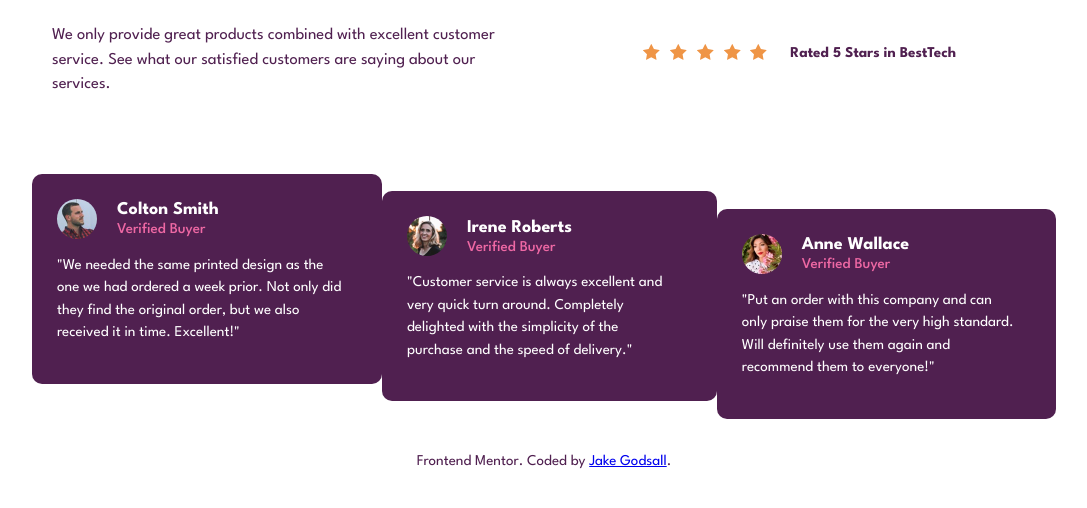
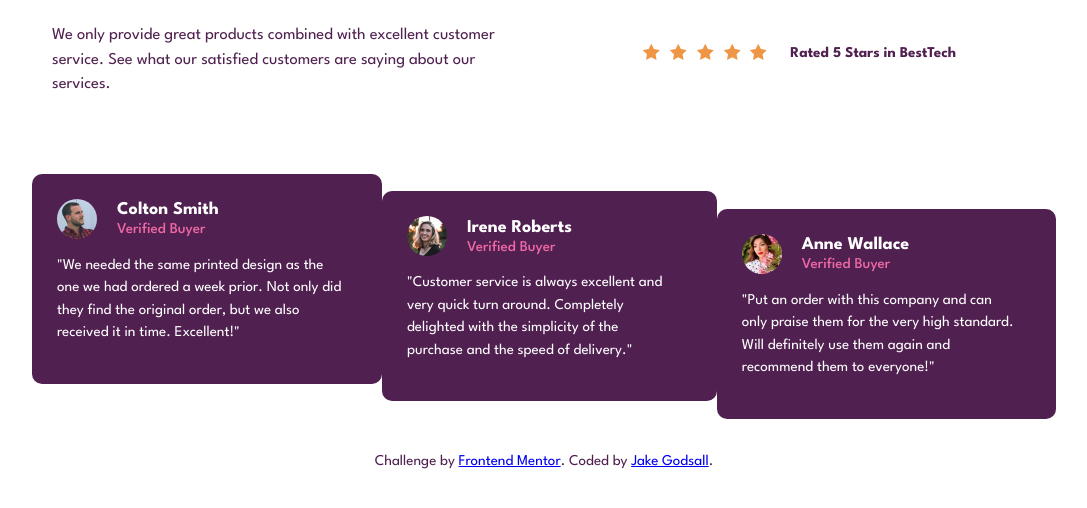
Before and after one commit to jakegodsall/fm-social-proof-section, a plain HTML site: page index.html in a window 1280 px wide. Shown: the part 266-774 px from the top of the page, without its empty margins (96-1183 px from the left). Drawn offline with Linux system fonts and the light colour scheme.

Commit message:
fixed attribution

```diff
--- a/index.html
+++ b/index.html
@@ -106,10 +106,10 @@
           standard. Will definitely use them again and recommend them to everyone!"</p>
       </div>
     </div>
-    <div class="attribution>
-      Challenge by
-      <a href=" https://www.frontendmentor.io?ref=challenge" target="_blank">Frontend Mentor</a>. Coded by <a
-        href="https://github.com/jakegodsall">Jake Godsall</a>.
+
+    <div class="attribution">
+      Challenge by <a href="https://www.frontendmentor.io?ref=challenge" target="_blank">Frontend Mentor</a>.
+      Coded by <a href="https://github.com/jakegodsall">Jake Godsall</a>.
     </div>
   </body>
 
```
